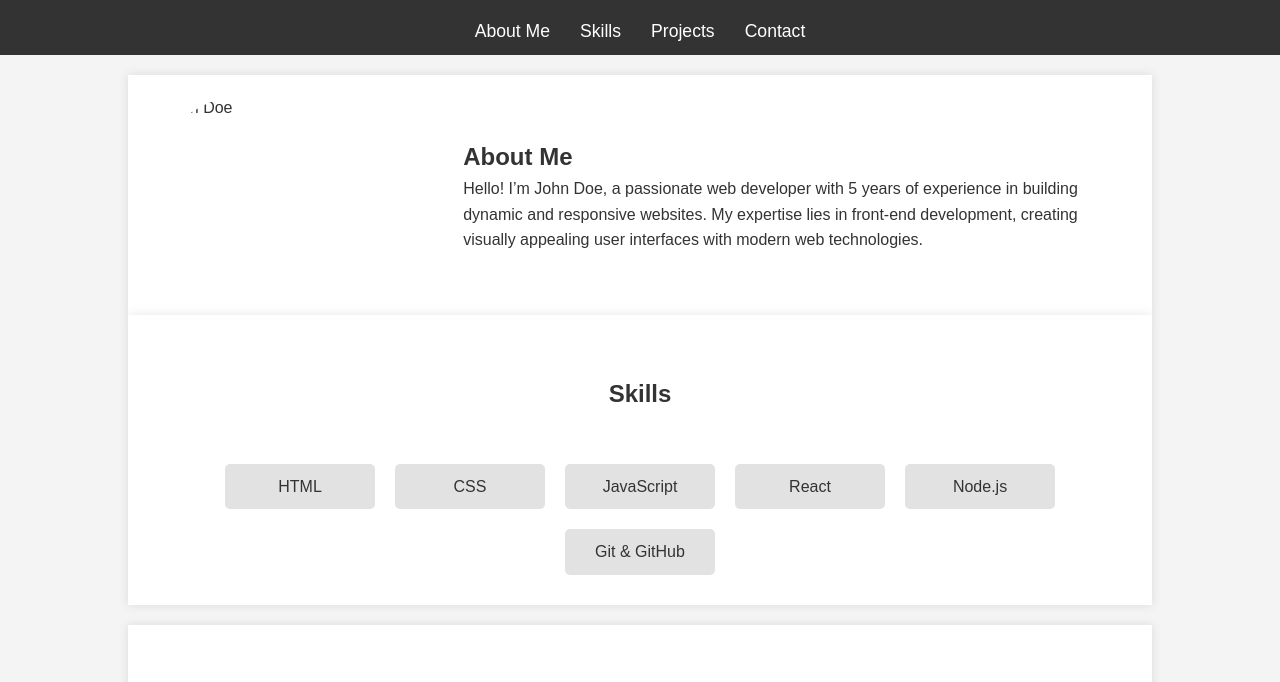
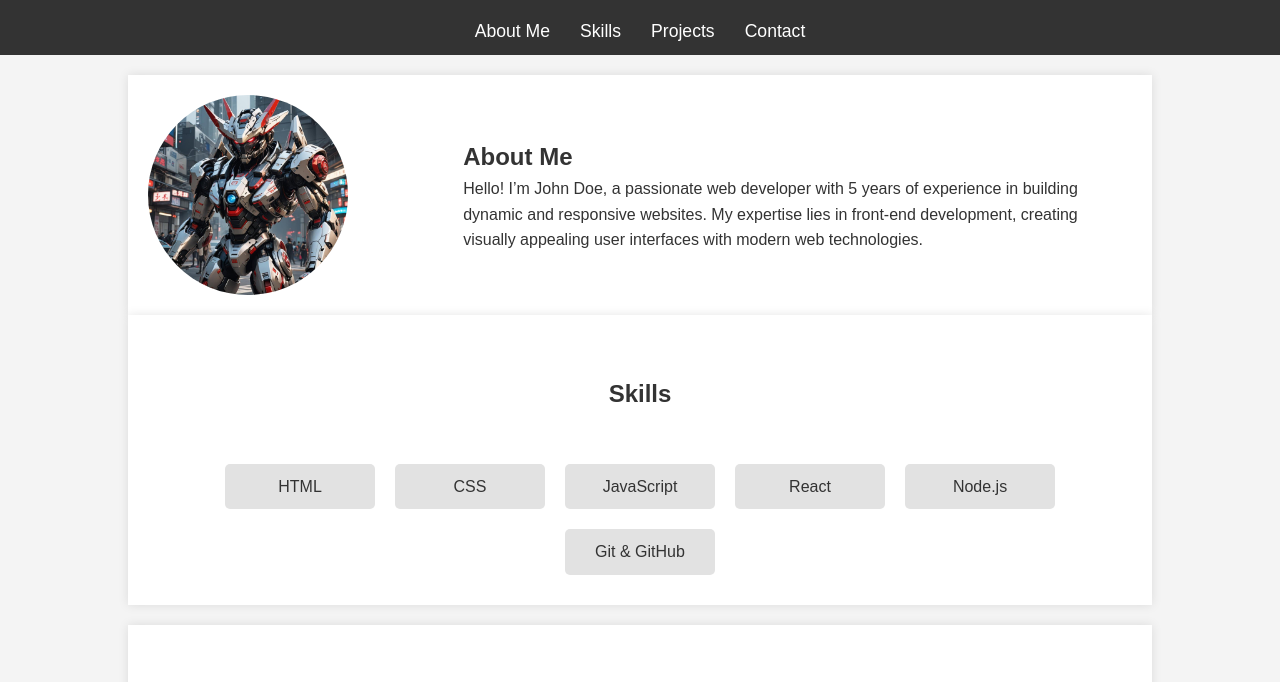
Before and after one commit to turfnima/sample-resume, a plain HTML site: page index.html in a window 1280 px wide. Shown: the part 77-759 px from the top of the page. Drawn offline with Linux system fonts and the light colour scheme.

Commit message:
a sample img

```diff
--- a/index.html
+++ b/index.html
@@ -115,7 +115,7 @@
 
     <div class="container">
         <section id="about" class="about">
-            <img src="profile.jpg" alt="John Doe">
+            <img src="robot.png" alt="John Doe">
             <div class="about-text">
                 <h2>About Me</h2>
                 <p>Hello! I’m John Doe, a passionate web developer with 5 years of experience in building dynamic and responsive websites. My expertise lies in front-end development, creating visually appealing user interfaces with modern web technologies.</p>
```
Also changed, not shown: robot.png (added).
